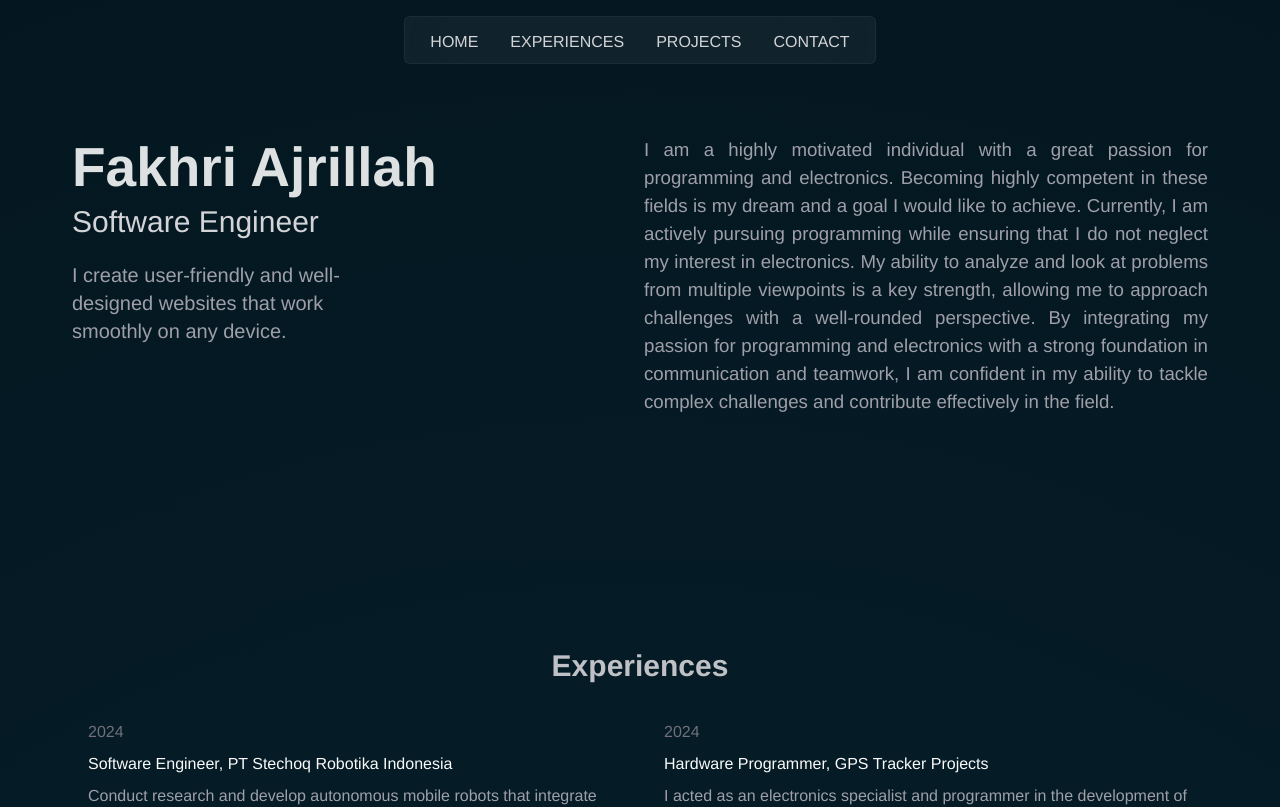
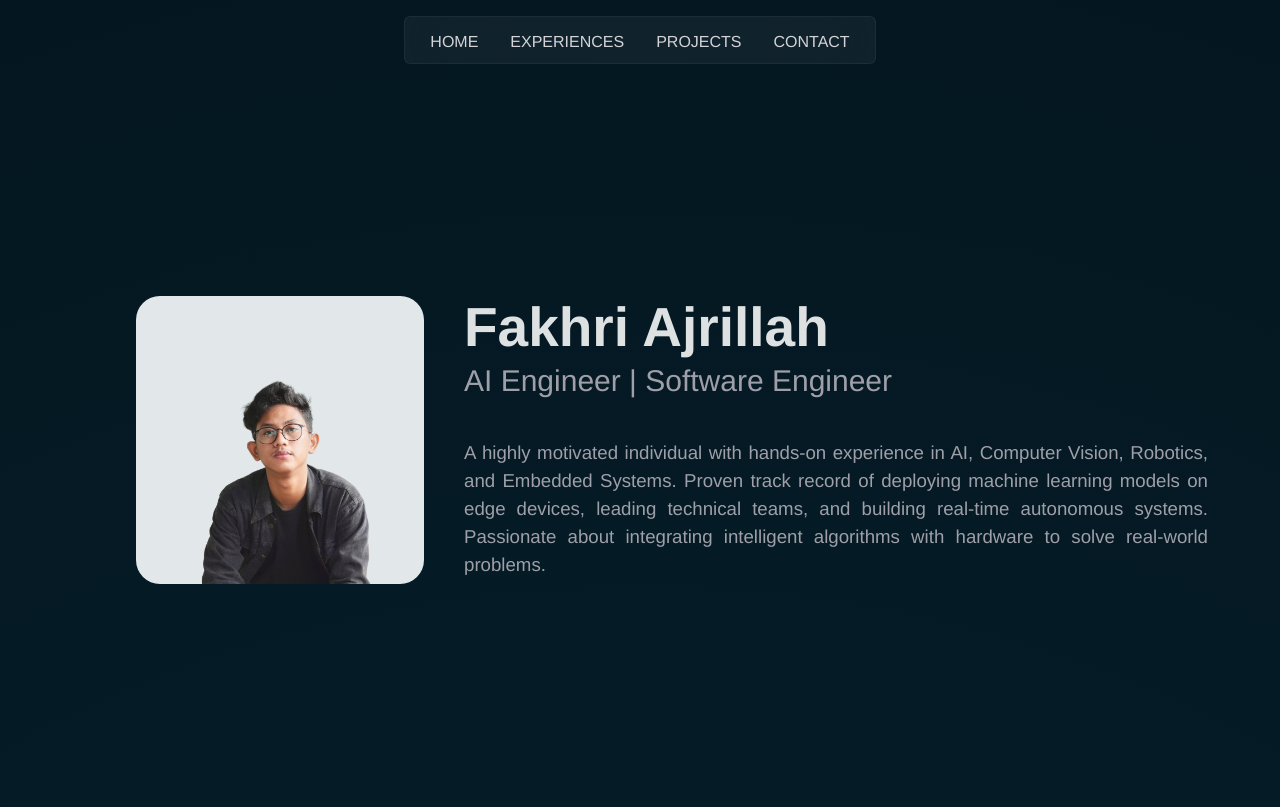
Before and after one commit to ajrillah/personal-website, a React (Vite) app: page / in a window 1280 px wide. Shown: the top 807 px of the page. Built offline with nearby package versions, Linux system fonts and the light colour scheme.

Commit message:
[Update] Hero(New PP)

```diff
--- a/src/App.jsx
+++ b/src/App.jsx
@@ -27,8 +27,8 @@ function App() {
         }}
       >
         <Hero />
+        <Projects />
         <Experiences />
-        <Projects />
         <Contact />
         <Footer />
       </main>
--- a/src/section/Hero.jsx
+++ b/src/section/Hero.jsx
@@ -1,25 +1,35 @@
 import React from "react";
 import { ButtonPrimary } from "../components/Button";
 
+import ProjectCard from "../components/ProjectCard";
+
+const projects = [
+  {
+    imgSrc: "../images/pp.png",
+    title: "Actuaria Academy Website",
+  },
+]
+
 const Hero = () => {
   return (
-    <section id="home" className="pt-7 lg:pt-30">
+    <section id="home" className="pt-7 lg:pt-70">
       <div
-        className="container mx-auto max-w-screen-xl px-6 md:px-12 md:py-4 lg:grid lg:grid-cols-2 lg:gap-2 lg:px-18
-      "
+        className="container mx-auto max-w-screen-xl flex justify-center px-6 md:px-12 md:py-4 lg:px-18"
       >
+        <div className="lg:grid lg:grid-cols-3 lg:gap-10 md:gap-2 lg:justify-items-end">
+
           {/* KIRI */}
-
-        <div className="bg-sky-90 mt-2 lg:mt-0">
-          <h1 className="hl-1 max-w-[15ch] sm:max-w-[20ch] lg:max-w-[15ch]">
-            Fakhri Ajrillah
-          </h1>
-          <h2 className="hl-2 text-zinc-300 mt-1">Software Engineer</h2>
-          <h4 className="max-w-70 hl-4 text-zinc-400 text-xl mt-5 mb-5 lg:mb-8">
-            I create user-friendly and well-designed websites that work smoothly
-            on any device.
-          </h4>
-
+          <div className="bg-sky-90 mt-2 lg:mt-0 lg:p-0 flex md:mt-15 md:p-0 md:justify-start flex justify-center pt-10">
+            <div className="lg:w-72 md:w-36 w-48 content-center">
+              {projects.map(({ imgSrc, title }, key) => (
+                <img
+                  key={key}
+                  src={imgSrc}
+                  alt={title}
+                  className="w-full md:rounded-3xl rounded-full"
+                />
+              ))}
+            </div>
             {/* <div className="flex items-center gap-3">
               <ButtonPrimary href="#about" label="Download CV" />
             </div> */}
@@ -27,23 +37,19 @@ const Hero = () => {
 
           {/* KANAN */}
 
-        <div className="bg-sky-80 hl-4 mb-15 sm:text-justify mt-15 lg:mt-0">
-          <h4 className="paragraf text-xl font-semibold lg:hidden text-zinc-300">
+          <div className="bg-sky-80 hl-4 sm:text-justify mt-8 md:mt-5 lg:mt-0 col-span-2">
+            <h1 className="hl-1 flex justify-center md:justify-start lg:max-w-[15ch]">
+              Fakhri Ajrillah
+            </h1>
+            <h2 className="max-sm:text-lg text-2xl md:text-3xl flex justify-center md:justify-start text-zinc-400 mt-1">AI Engineer | Software Engineer</h2>
+
+            <h4 className="paragraf flex md:justify-start sm:justify-center text-xl font-semibold lg:hidden md:block hidden  text-zinc-300 md:mt-8">
               About
             </h4>
-          <p className="paragraf text-[14pt] mt-4 text-zinc-400 lg:mt-0">
-            I am a highly motivated individual with a great passion for
-            programming and electronics. Becoming highly competent in these
-            fields is my dream and a goal I would like to achieve. Currently, I
-            am actively pursuing programming while ensuring that I do not
-            neglect my interest in electronics. My ability to analyze and look
-            at problems from multiple viewpoints is a key strength, allowing me
-            to approach challenges with a well-rounded perspective. By
-            integrating my passion for programming and electronics with a strong
-            foundation in communication and teamwork, I am confident in my
-            ability to tackle complex challenges and contribute effectively in
-            the field.
+            <p className="paragraf text-justify text-[14pt] mt-8 md:mt-2 text-zinc-400 lg:mt-10">
+              A highly motivated individual with hands-on experience in AI, Computer Vision, Robotics, and Embedded Systems. Proven track record of deploying machine learning models on edge devices, leading technical teams, and building real-time autonomous systems. Passionate about integrating intelligent algorithms with hardware to solve real-world problems.
             </p>
+          </div>
         </div>
       </div>
     </section>
--- a/src/section/Projects.jsx
+++ b/src/section/Projects.jsx
@@ -34,7 +34,7 @@ const projects = [
 
 const Projects = () => {
   return (
-    <section className="pt-7 lg:pt-30 mb-15" id="projects">
+    <section className="pt-7 lg:pt-70 mb-15" id="projects">
       <div className="container mx-auto max-w-screen-xl px-6 md:px-12 md:py-4 lg:px-18">
         <h4 className="paragraf text-xl flex justify-center font-semibold lg:text-3xl lg:mx-4 text-zinc-300/90 my-5">
           Projects
@@ -48,7 +48,7 @@ const Projects = () => {
               tags={tags}
               projectLink={projectLink}
               desc={desc}
-              // classes="reveal-up"
+            // classes="reveal-up"
             />
           ))}
         </div>
```
Also changed, not shown: public/images/pp.png (added). Lines whose indentation alone changed are shown as unchanged.
